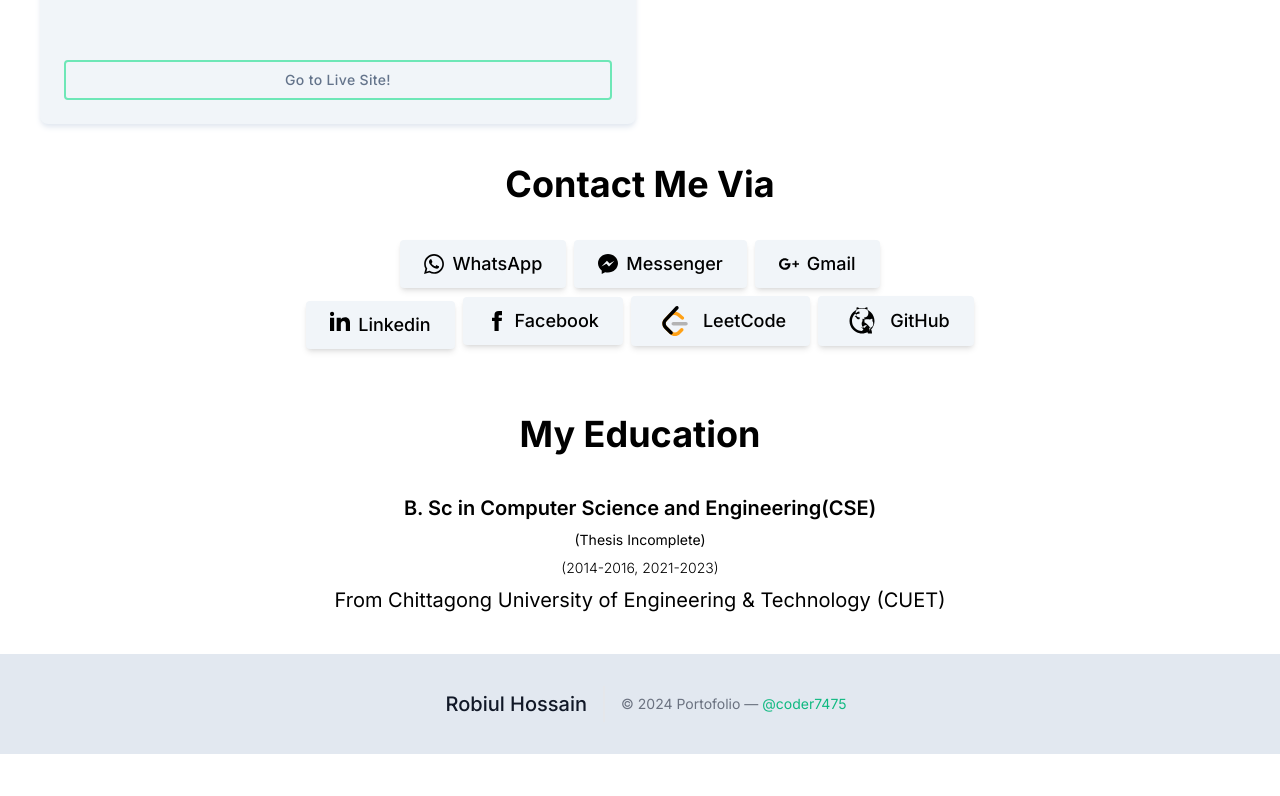
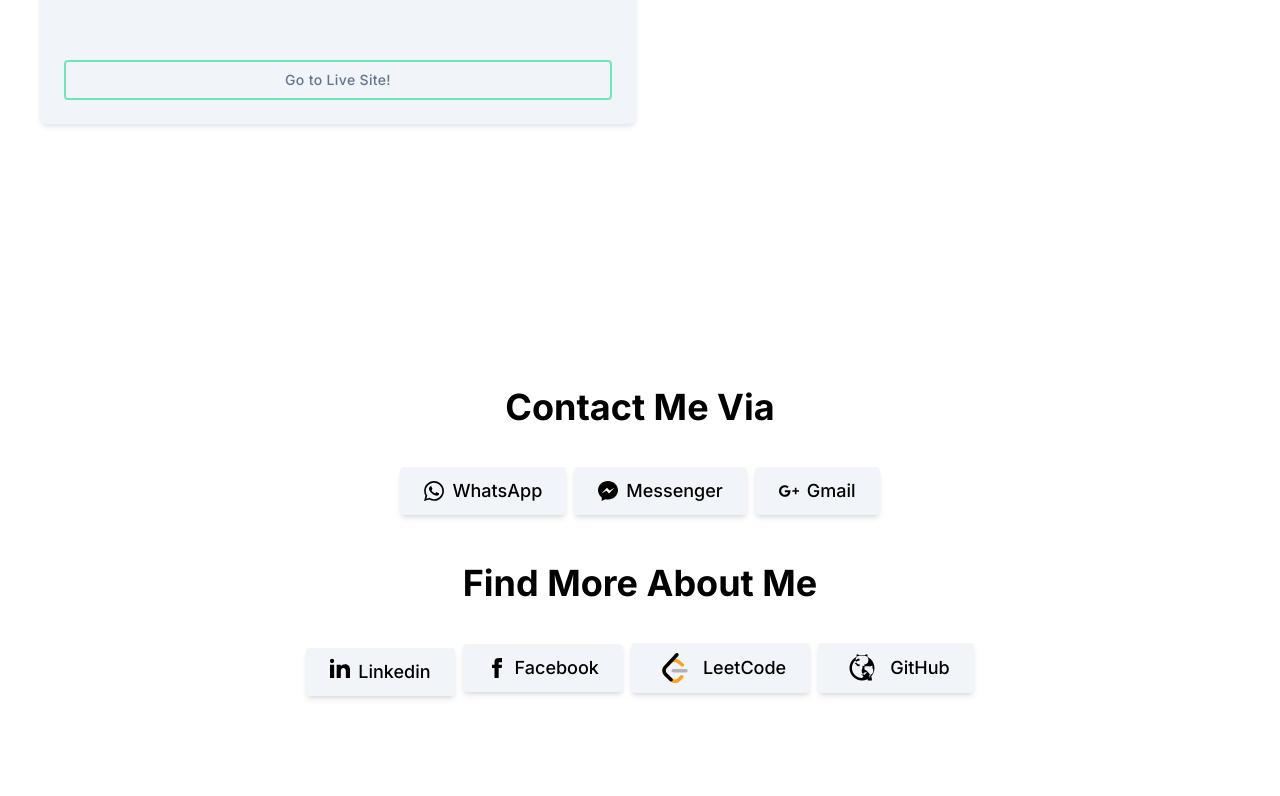
Before and after one commit to coder7475/robiul-hossain-portfolio, a Next.js app: page / in a window 1280 px wide. Shown: the part 3224-4020 px from the top of the page. Before the commit the page ends 3978 px from the top, so only its background shows below. Built offline with nearby package versions, Linux system fonts and the light colour scheme.

Commit message:
feat: change contact section layout

```diff
--- a/src/components/ui/Contact.tsx
+++ b/src/components/ui/Contact.tsx
@@ -69,10 +69,13 @@ function MessageContact() {
 
 const Contact = () => {
   return (
-    <div id="contact" className="pt-10 ">
-      <h1 className="text-xl lg:text-4xl text-center font-bold">Contact Me Via</h1>
-      <div className="text-center text-gray py-5">
+    <div id="contact" className="py-10 min-h-screen flex flex-col justify-center items-center">
+      <div className="text-center text-gray">
+      <h1 className="text-xl lg:text-4xl text-center font-bold mt-2 mb-5 lg:my-10">Contact Me Via</h1>
         <MessageContact></MessageContact>
+
+      <h1 className="text-xl lg:text-4xl text-center font-bold mt-2 mb-5 lg:my-10">Find More About Me</h1>
+
         <div className="text-center">
           <span className="flex flex-col lg:flex-row justify-center gap-2 items-center">
             <Link
```
